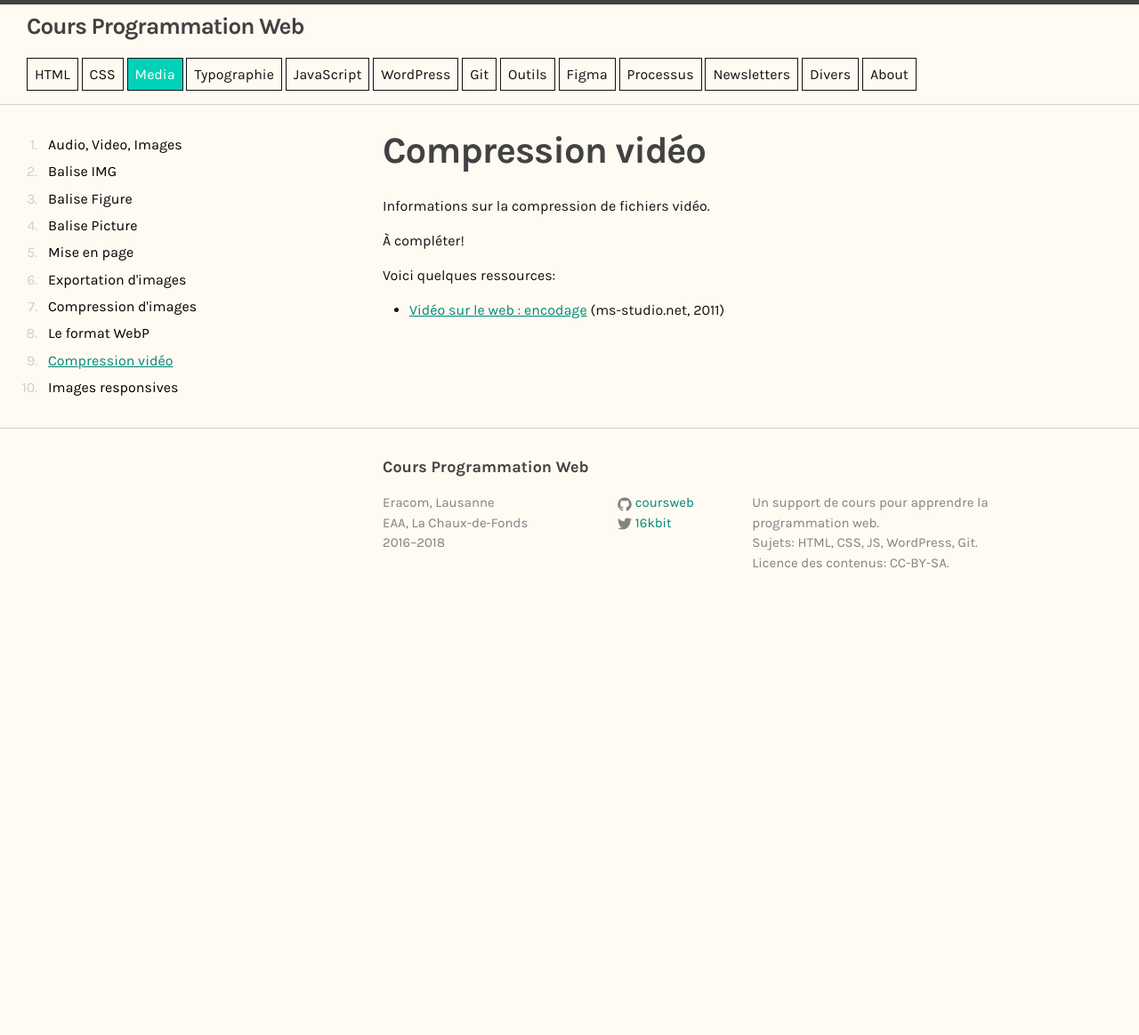
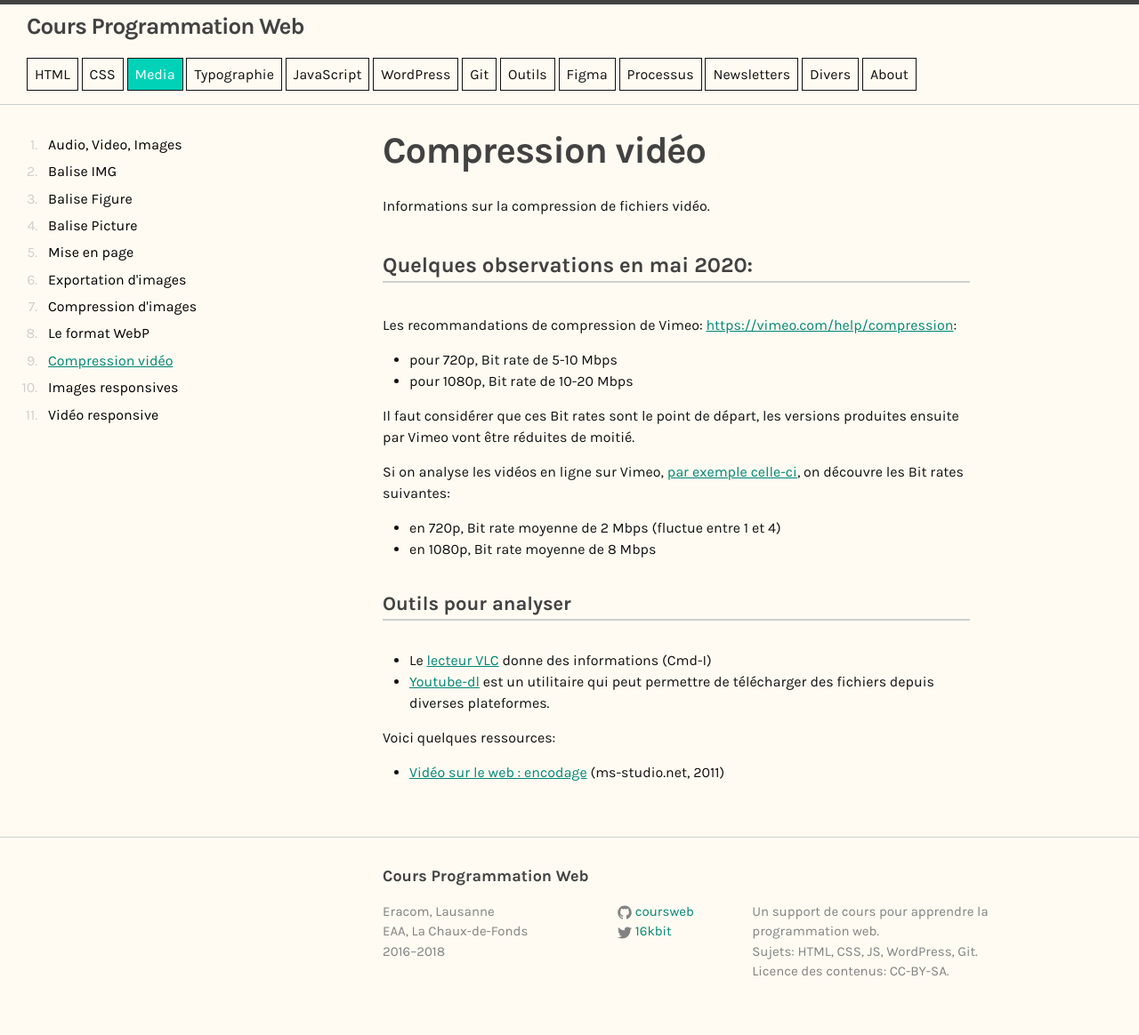
Before and after one commit to coursweb/coursweb.github.io, a Jekyll site: the page built from cours-media/45-compression-video.md, in a window 1280 px wide. Shown: the whole page at 89% size. Built offline with Jekyll 4.4.1, drawn with Linux system fonts in a browser that asks for light colours; before the commit the page ends 900 px from its top, so only the background shows below that.

Commit message:
ajout d'infos dans le cours media
Avec l'aide de Nicolas Fukami et Jeanlin Rousseil

```diff
--- a/cours-media/45-compression-video.md
+++ b/cours-media/45-compression-video.md
@@ -6,7 +6,23 @@ permalink: /media/compression-video/
 
 Informations sur la compression de fichiers vidéo.
 
-À compléter!
+## Quelques observations en mai 2020:
+
+Les recommandations de compression de Vimeo: [https://vimeo.com/help/compression](https://vimeo.com/help/compression):
+- pour 720p, Bit rate de 5-10 Mbps
+- pour 1080p, Bit rate de 10-20 Mbps
+
+Il faut considérer que ces Bit rates sont le point de départ, les versions produites ensuite par Vimeo vont être réduites de moitié.
+
+Si on analyse les vidéos en ligne sur Vimeo, [par exemple celle-ci](https://vimeo.com/channels/staffpicks/417104590), on découvre les Bit rates suivantes:
+
+- en 720p, Bit rate moyenne de 2 Mbps (fluctue entre 1 et 4)
+- en 1080p, Bit rate moyenne de 8 Mbps
+
+### Outils pour analyser
+
+- Le [lecteur VLC](https://www.videolan.org/) donne des informations (Cmd-I)
+- [Youtube-dl](https://ytdl-org.github.io/youtube-dl/) est un utilitaire qui peut permettre de télécharger des fichiers depuis diverses plateformes.
 
 Voici quelques ressources:
 
```
Also changed, not shown: cours-media/60-video-responsive.md (added, +26 -0 lines).
